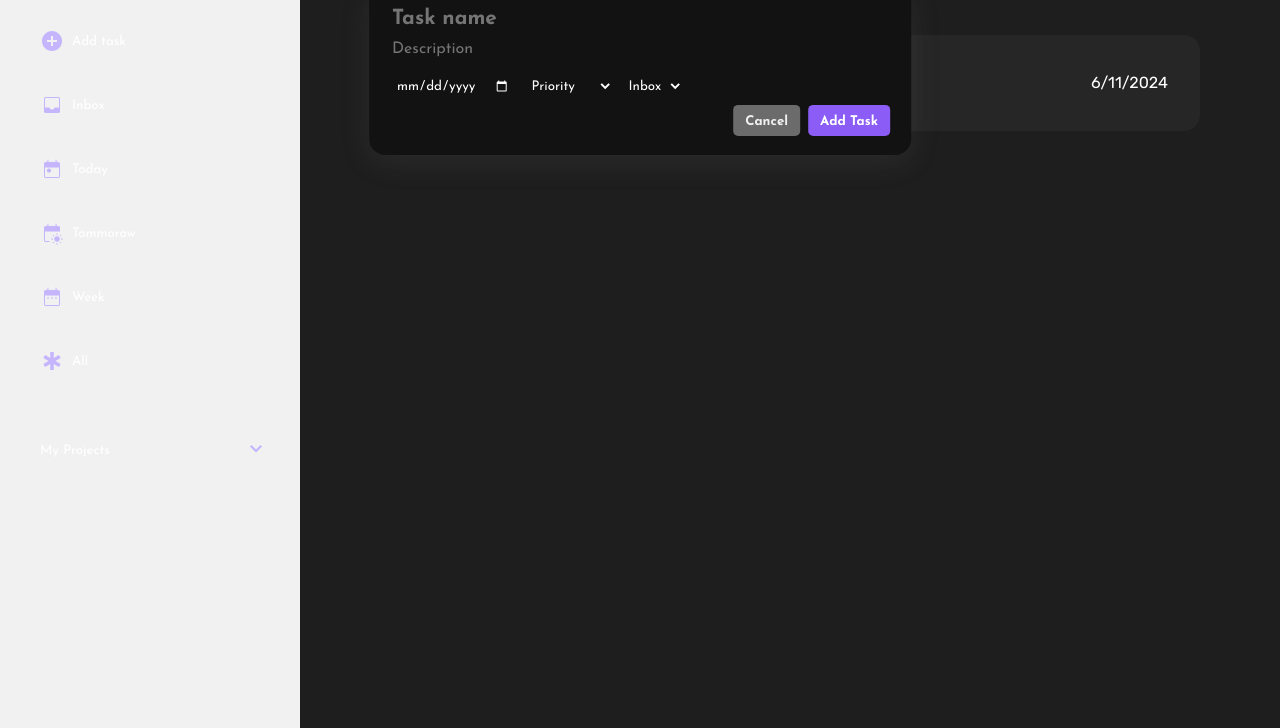
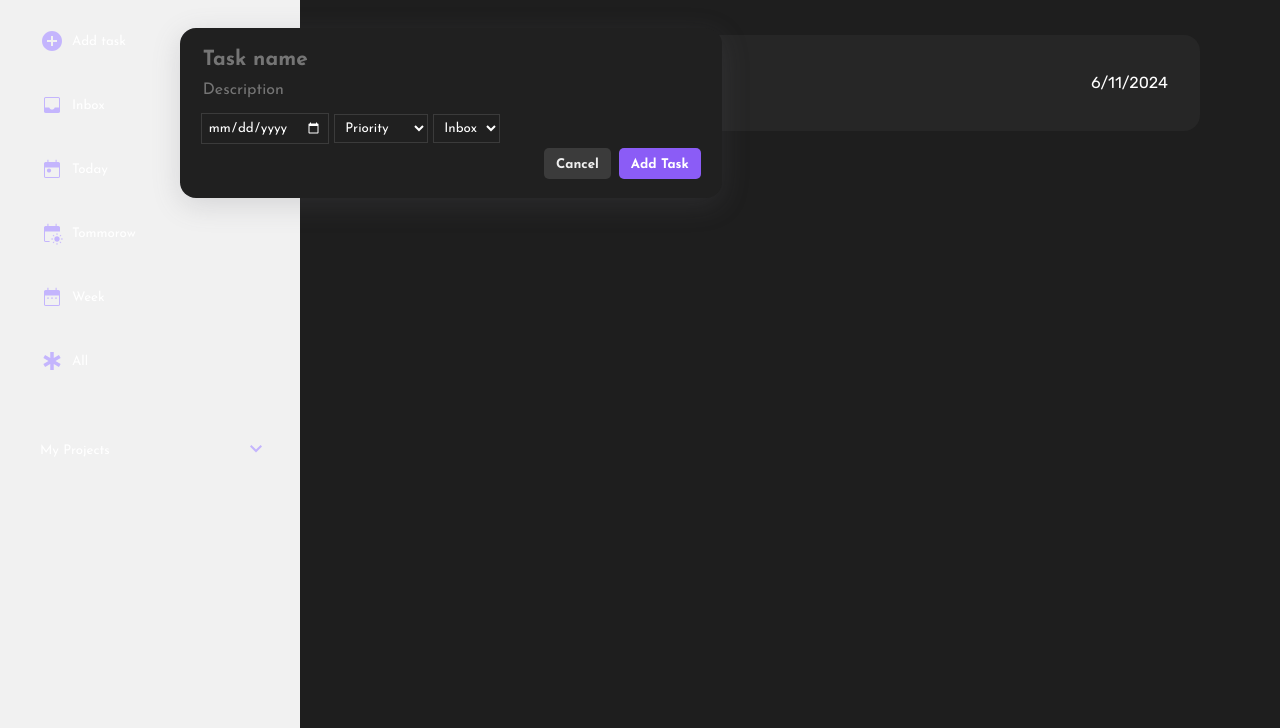
Before and after one commit to S-Y-A-N/todo-list, a website built with webpack: page src/index.html in a window 1280 px wide. Both pictures are taken after a click on the element "Add task". Shown: the part 72-800 px from the top of the page. Built offline with nearby package versions, Linux system fonts and the light colour scheme.

Commit message:
fix dialog position, fix colors in dark theme

```diff
--- a/src/dialog.css
+++ b/src/dialog.css
@@ -6,14 +6,19 @@ dialog {
     padding: 1.2rem 1.3rem;
     border: none;
     border-radius: 1rem;
+    background-color: var(--dialog);
     box-shadow: rgba(100, 100, 111, 0.2) 0px 7px 29px 0px;
     min-width: fit-content;
     width: 500px;
 
     /* positioning */
     margin: 0;
-    transform: translate(-50%, 35%);
-    left: 50%;
+    left: 180px;
+    top: 100px;
+}
+
+dialog textarea, dialog input, dialog select {
+    color: var(--text-color);
 }
 
 dialog textarea {
@@ -22,6 +27,7 @@ dialog textarea {
     width: 100%;
     resize: none;
     height: 1.3rem;
+    background: var(--dialog);
 }
 
 #name {
@@ -33,6 +39,10 @@ dialog textarea {
 #desc {
     font-size: 1rem;
     margin-top: 4px;
+}
+
+select option {
+    background: var(--dialog);
 }
 
 .button-container {
@@ -57,6 +67,7 @@ dialog textarea {
 
 #closeDialogBtn {
     color: var(--dark-gray);
+    background: var(--gray-highlight);
 }
 
 .task-controls {
@@ -69,7 +80,7 @@ dialog textarea {
     outline: none;
 
     padding: 6px;
-    border: 1px solid var(--light-gray);
+    border: 1px solid var(--gray-highlight);
 }
 
 dialog[open] {
```
